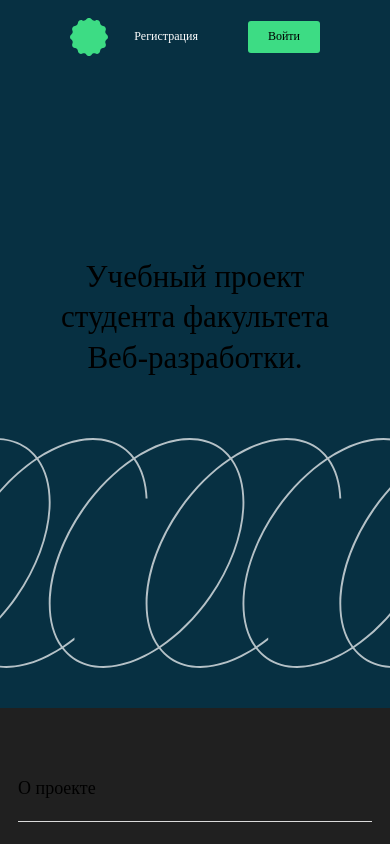
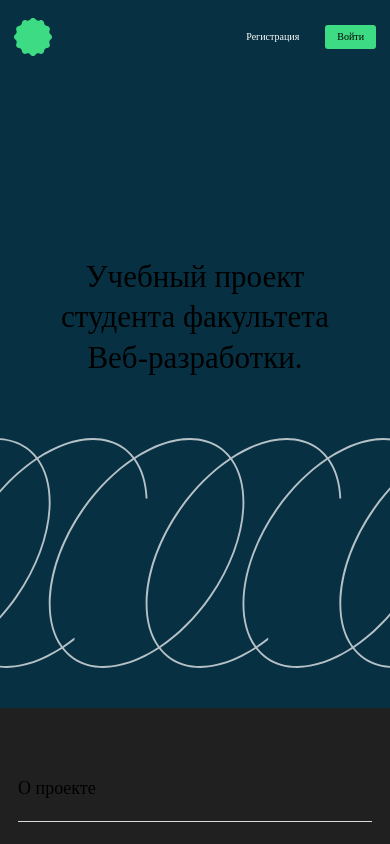
Before and after one commit to koshinva/movies-explorer-frontend, a React (Create React App) app: page / in a window 390 px wide. Shown: the top 844 px of the page. Built offline with nearby package versions, Linux system fonts and the light colour scheme; the HTML template or start-up script is replaced by a standard one.

Commit message:
feat: сделать адаптивную верстку компонента Header

```diff
--- a/src/components/Header/Header.css
+++ b/src/components/Header/Header.css
@@ -39,3 +39,20 @@
   background-color: #3ddc84;
   color: #000000;
 }
+@media screen and (max-width: 1100px) {
+  .header__body {
+    padding: 18px 30px;
+  }
+}
+@media screen and (max-width: 767px) {
+  .header__body {
+    padding: 18px 14px;
+  }
+  .header__button {
+    font-size: 10px;
+    padding: 5px 12px;
+  }
+  .header__button:not(:last-of-type) {
+    margin-right: 14px;
+  }
+}
```
